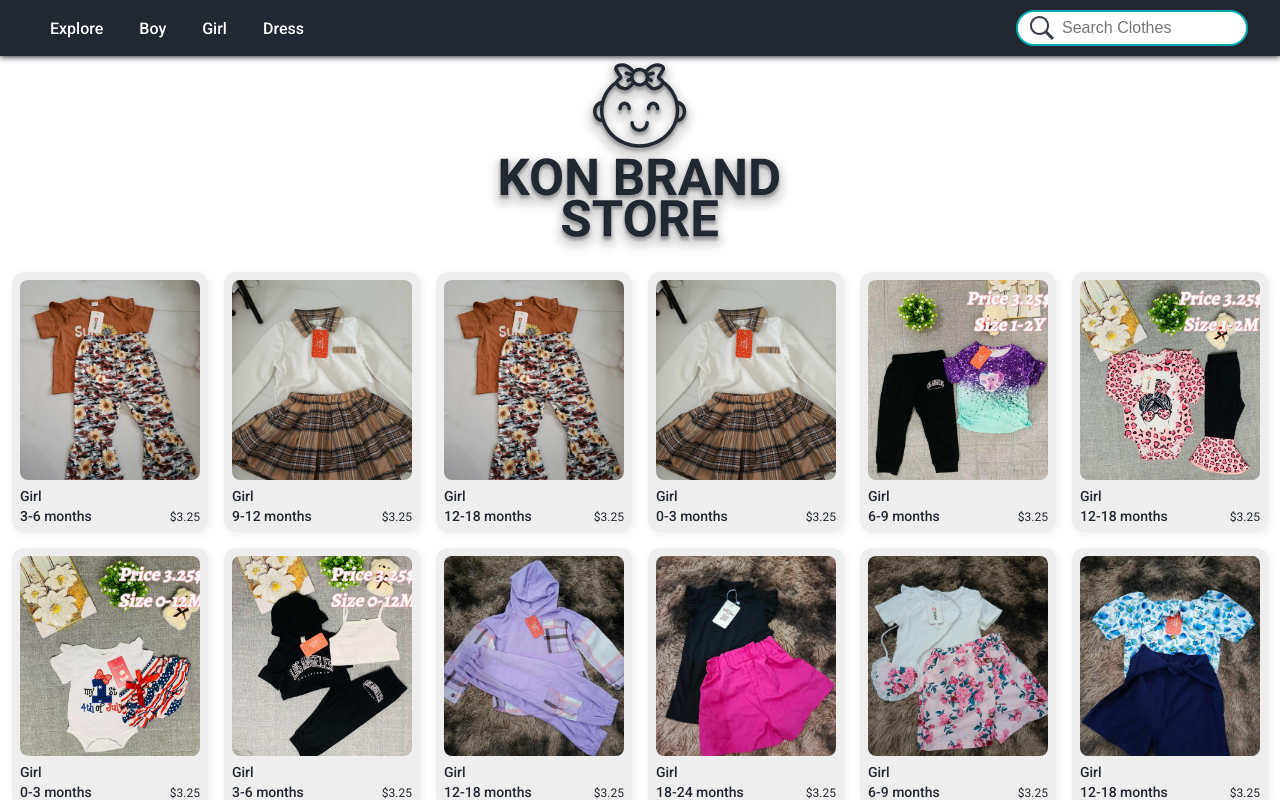
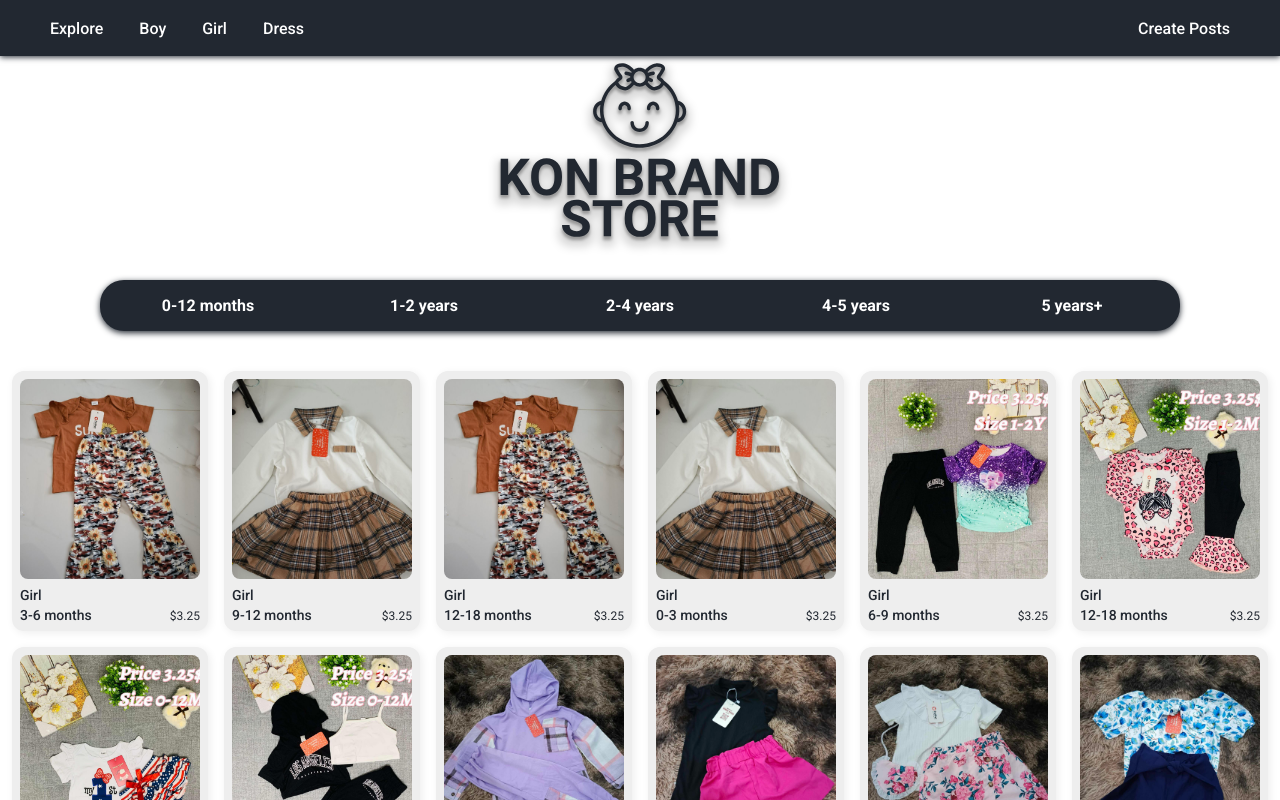
Before and after one commit to Thakvika1/React-Sell-Clothes, a React (Vite) app: page /girl in a window 1280 px wide. Shown: the top 800 px of the page. Built offline with nearby package versions, Linux system fonts and the light colour scheme.

Commit message:
refactor navbar

```diff
--- a/src/components/Navbar.jsx
+++ b/src/components/Navbar.jsx
@@ -54,10 +54,9 @@ function Navbar() {
           </div>
         )}
 
-        <div className="search">
-          <img className="icon" src={SearchIcon} alt="search" />
-          <input className="input" type="search" placeholder="Search Clothes" />
-        </div>
+        <Link className="link" to={'/#'}>
+          Create Posts
+        </Link>
       </nav>
     </div>
   )
--- a/src/pages/Dresspage/index.jsx
+++ b/src/pages/Dresspage/index.jsx
@@ -1,14 +1,36 @@
 import React from 'react'
 import { clothesData } from '../../data/clothesData'
+import { useState } from 'react'
 import FilterClothesType from '../FilterClothesType'
+import Tapbar from '../../components/Tapbar'
+import FilterClotheSize from '../FilterClotheSize'
 
 function Dresspage() {
+  const [selected, setSelected] = useState(null)
+  const [filterData, setFilterData] = useState(false)
+
+  const handleClick = (item) => {
+    setSelected(item)
+    setFilterData(true)
+  }
+
   return (
-    <div className="container">
-      <div className="bodyContainer">
-        <FilterClothesType type={'Dress'} data={clothesData} />
+    <>
+      <Tapbar selected={selected} handleClick={handleClick} />
+      <div className="container">
+        <div className="bodyContainer">
+          {filterData ? (
+            <FilterClotheSize
+              selected={selected}
+              data={clothesData}
+              type={'Dress'}
+            />
+          ) : (
+            <FilterClothesType type={'Dress'} data={clothesData} />
+          )}
+        </div>
       </div>
-    </div>
+    </>
   )
 }
 
--- a/src/pages/FilterClotheSize.jsx
+++ b/src/pages/FilterClotheSize.jsx
@@ -32,7 +32,8 @@ function FilterClotheSize({ selected, data, filteredData = [], type }) {
             size={item.size}
           />
         ))
-      : filterClothesData.map((item, index) => (
+      : type === 'Boy' || type === 'Girl' || type === 'Dress'
+        ? filterClothesData.map((item, index) => (
             <ProductCard
               key={index}
               image={item.image}
@@ -41,6 +42,7 @@ function FilterClotheSize({ selected, data, filteredData = [], type }) {
               size={item.size}
             />
           ))
+        : null
   return <>{mapClothesData}</>
 }
 
--- a/src/pages/Girlpage/index.jsx
+++ b/src/pages/Girlpage/index.jsx
@@ -1,14 +1,35 @@
 import React from 'react'
+import { useState } from 'react'
 import { clothesData } from '../../data/clothesData'
 import FilterClothesType from '../FilterClothesType'
+import Tapbar from '../../components/Tapbar'
+import FilterClotheSize from '../FilterClotheSize'
 
 function Girlpage() {
+  const [selected, setSelected] = useState(null)
+  const [filterData, setFilterData] = useState(false)
+
+  const handleClick = (item) => {
+    setSelected(item)
+    setFilterData(true)
+  }
   return (
-    <div className="container">
-      <div className="bodyContainer">
-        <FilterClothesType type={'Girl'} data={clothesData} />
+    <>
+      <Tapbar selected={selected} handleClick={handleClick} />
+      <div className="container">
+        <div className="bodyContainer">
+          {filterData ? (
+            <FilterClotheSize
+              selected={selected}
+              data={clothesData}
+              type={'Girl'}
+            />
+          ) : (
+            <FilterClothesType type={'Girl'} data={clothesData} />
+          )}
+        </div>
       </div>
-    </div>
+    </>
   )
 }
 
--- a/src/styles/navbar.css
+++ b/src/styles/navbar.css
@@ -50,32 +50,6 @@ body {
     display: none;
 }
 
-.search {
-    display: flex;
-    justify-content: space-between;
-    padding: 0px 12px;
-    align-items: center;
-    background-color: white;
-    border-radius: 24px;
-    border: 2px solid #00ADB5;
-}
-
-.icon {
-    width: 24px;
-    height: 24px;
-}
-
-.input {
-    outline: none;
-    border: none;
-    padding-left: 8px;
-    height: 32px;
-    width: 180px;
-    border-radius: 40px;
-    font-size: 16px;
-    font-weight: 500;
-    color: black;
-}
 
 @media (max-width: 600px) {
     .navbar {
```
Lines whose indentation alone changed are shown as unchanged.
